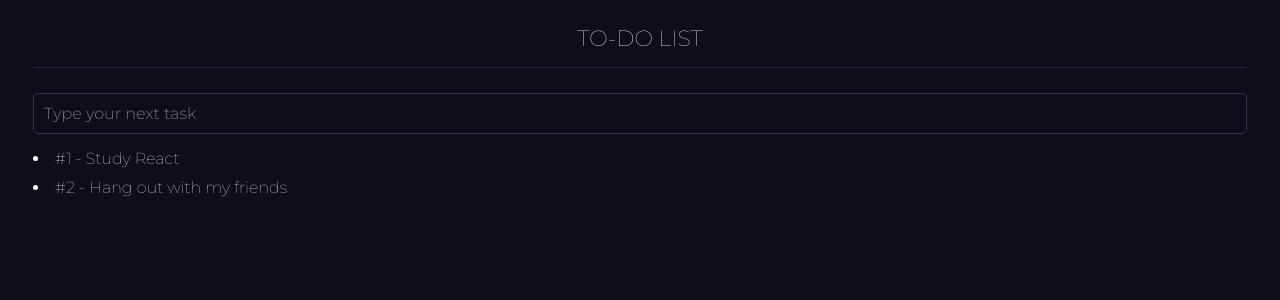
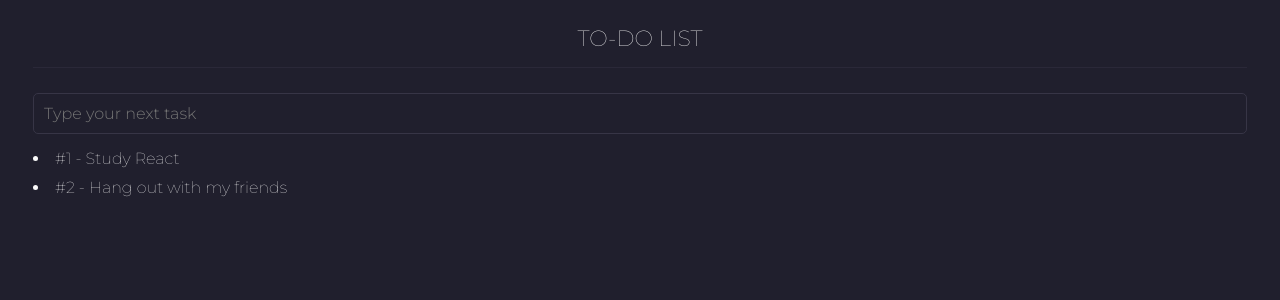
Before and after one commit to martinsju/todo-list-livecoding, a React (Create React App) app: page / in a window 1280 px wide. Shown: the top 300 px of the page. Built offline with nearby package versions, Linux system fonts and the light colour scheme.

Commit message:
changed bg

```diff
--- a/src/globalStyles.js
+++ b/src/globalStyles.js
@@ -3,7 +3,7 @@ import { createGlobalStyle } from 'styled-components'
 export default createGlobalStyle`
     body{
         font-family: 'Montserrat', sans-serif;
-        background-color: #0F0E18;
+        background-color: #201F2D;
         color: #FAFAFA;
     }
 
```
